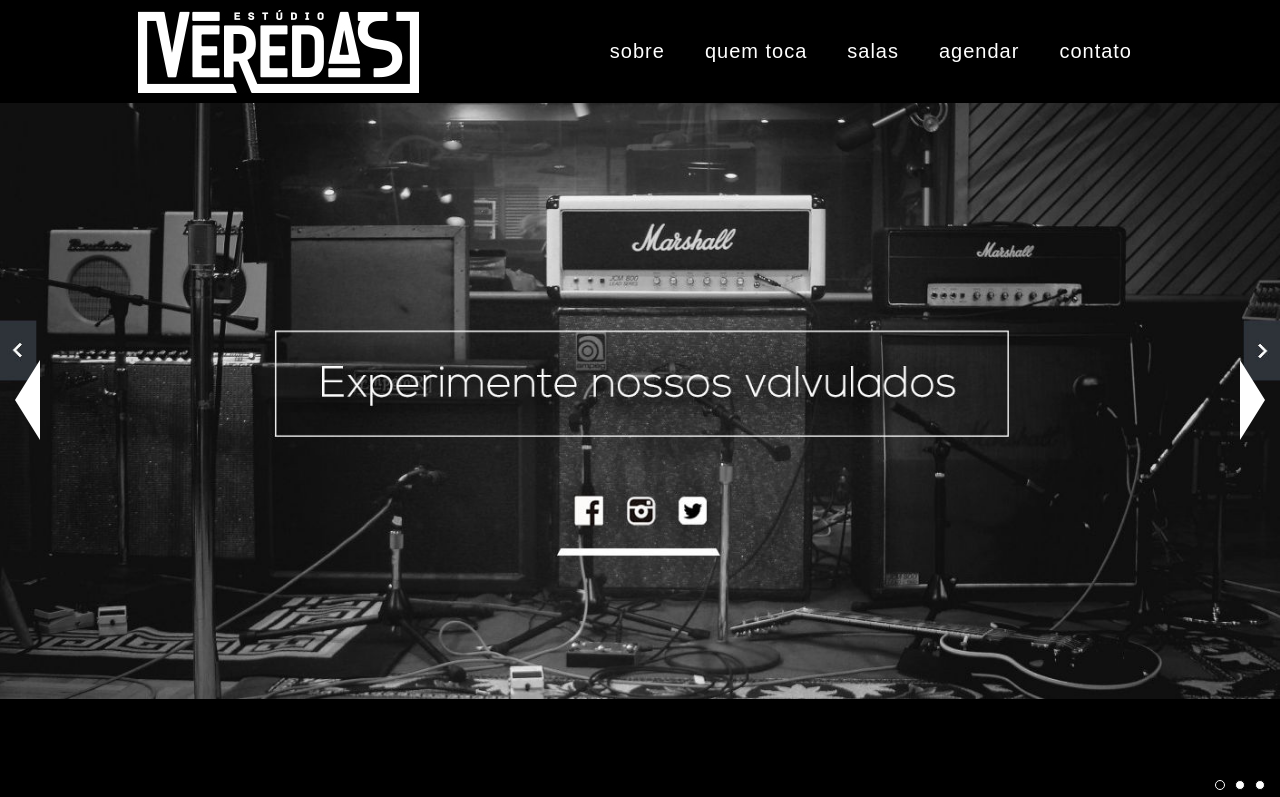
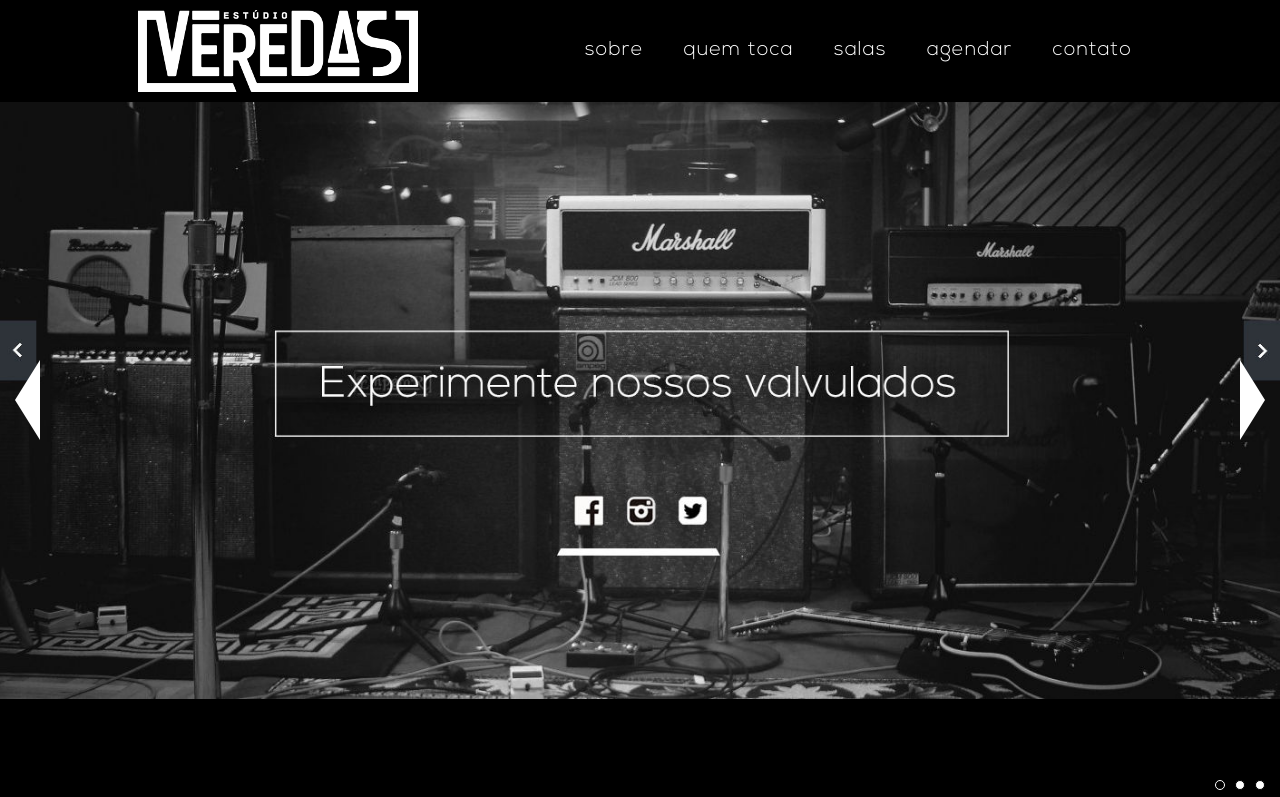
Before and after one commit to FFagundes/veredas, a website: page index.html in a window 1280 px wide. Shown: the top 797 px of the page. Drawn offline with Linux system fonts and the light colour scheme; files that its build step writes are made by us from their sources.

Commit message:
Adicionadas as fontes

```diff
--- /dev/null
+++ b/css/fonts.css
@@ -0,0 +1,16 @@
+@font-face {
+	font-family: archive;
+	src: url('fonts/Archive.otf');
+}
+
+@font-face {
+	font-family: nexa;
+	font-weight: bold;
+	src: url('fonts/Nexa_Bold.otf');
+}
+
+@font-face {
+	font-family: nexa;
+	font-weight: lighter;
+	src: url('fonts/Nexa_Light.otf');
+}
--- a/css/main.css
+++ b/css/main.css
@@ -8,8 +8,9 @@ body{
 	margin: 0px;
 	background-color: #fff;
 	color: #fff;
-	font-family: arial;
+	font-family: nexa;
 	letter-spacing: 2px;
+	font-weight:
 }
 
 h1, .h1{
@@ -47,7 +48,7 @@ p{
 
 .content-wrapper{
 	width: 100%;
-        max-width: 1024px;
+    max-width: 1024px;
 	margin: 0 auto;
 }
 
--- a/index.html
+++ b/index.html
@@ -2,6 +2,7 @@
     <head>
         <title>Estúdio Veredas</title>
 
+        <link rel="stylesheet" type="text/css" href="css/fonts.css">
         <link rel="stylesheet" type="text/css" href="css/main.css">
         <link rel="stylesheet" type="text/css" href="css/slider.css">
 
@@ -16,7 +17,7 @@
                 <div class="logo">
                     <a href="/">
                         <h1>Estúdio Veredas</h1>
-                        <img src="imagens/logo.png" width="" height="" class="logo-img" />
+                        <img src="imagens/logo_branco.png" width="" height="" class="logo-img" />
                     </a>
                 </div>
 
@@ -27,7 +28,7 @@
                         </li>
 
                         <li class="menu-item">
-                            <a href="#" class="green" data-color="green">quem toca</a>
+                            <a href="#" data-color="green">quem toca</a>
                         </li>
 
                         <li class="menu-item">
```
Also changed, not shown: nbproject/project.xml (deleted, +0 -9 lines), css/fonts/Archive.otf (renamed from fonts/Archive.otf), css/fonts/Nexa_Bold.otf (renamed from fonts/Nexa Bold.otf), css/fonts/Nexa_Light.otf (renamed from fonts/Nexa Light.otf), imagens/logo_branco.png (added), imagens/logo_preto.png (added), 1 other file.
